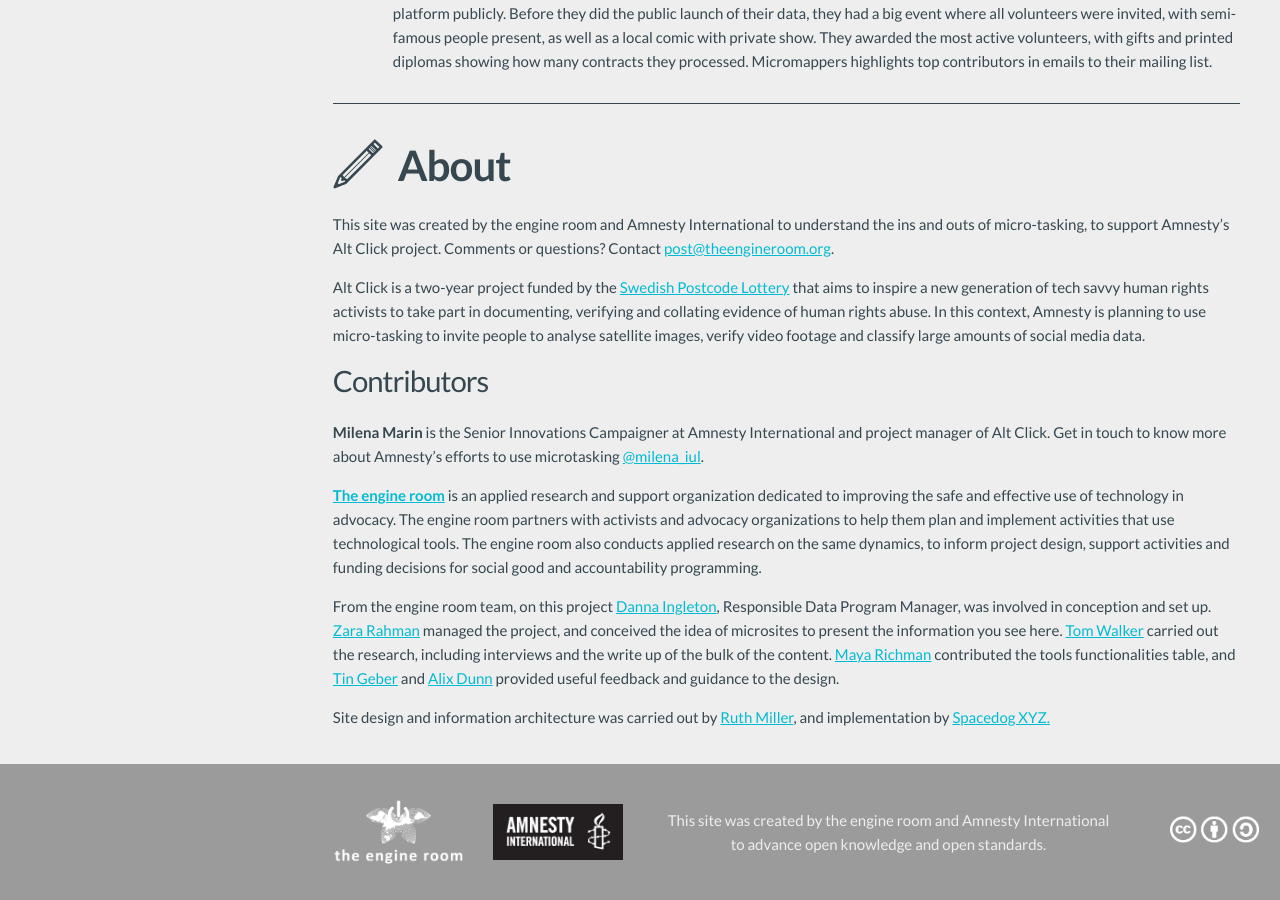
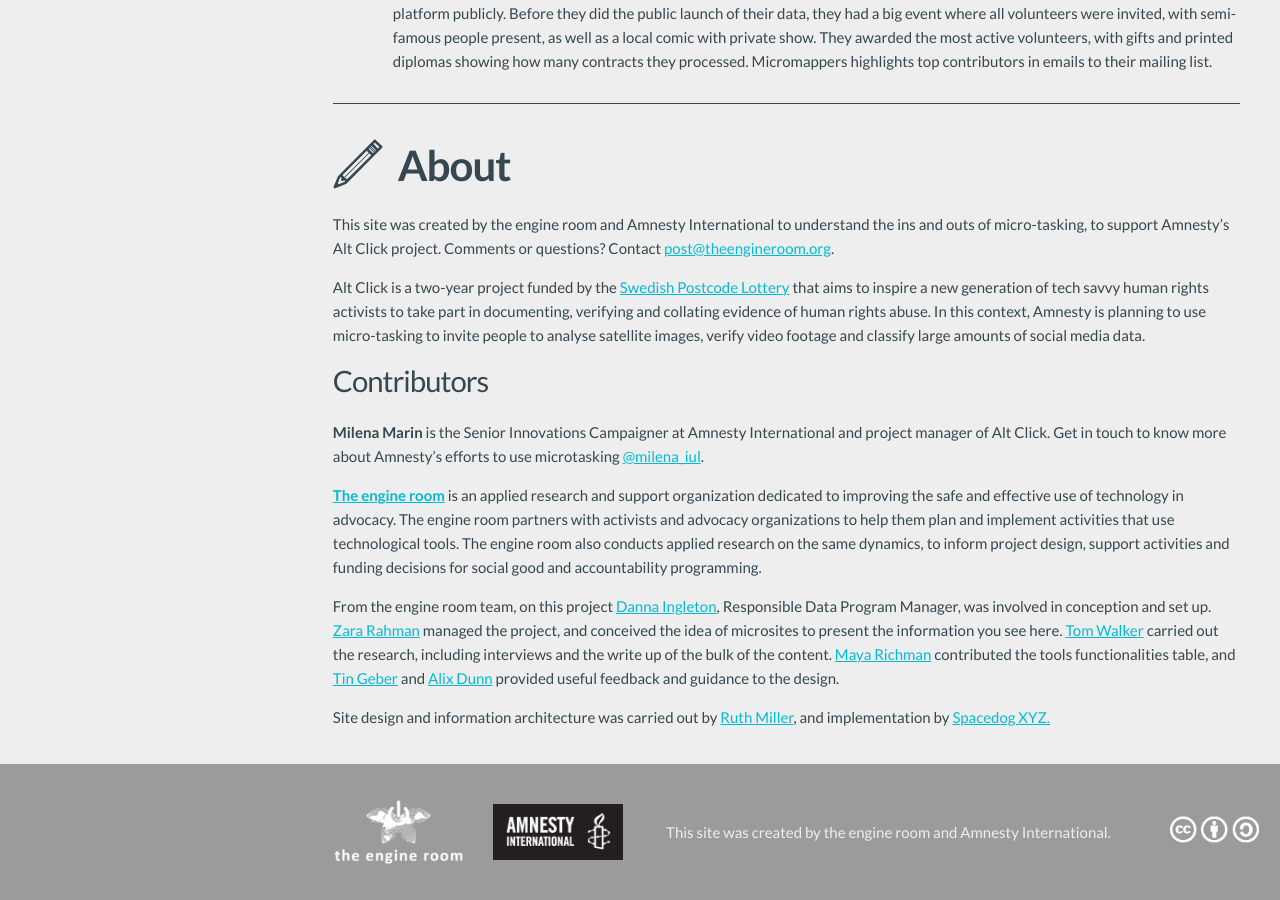
Before and after one commit to the-engine-room/library, a Jekyll site: the page built from _posts/2015-12-07-microtasking.md, in a window 1280 px wide and 900 px high, scrolled down 11421 px. Built offline with Jekyll 4.4.1, drawn with Linux system fonts in a browser that asks for light colours; nearby versions of some CDN libraries; comment, search, counter and statistics services are not loaded.

Commit message:
Modify footer

```diff
--- a/_layouts/default.html
+++ b/_layouts/default.html
@@ -43,7 +43,7 @@
         </div>
         <div class="text six columns">
           <p>{% if page.footer_text%}{{page.footer_text}}{%else%}
-            This site was created by the engine room and Amnesty International to advance open knowledge and open standards.
+            This site was created by the engine room and Amnesty International.
             {% endif %}
           </p>
         </div>
```
